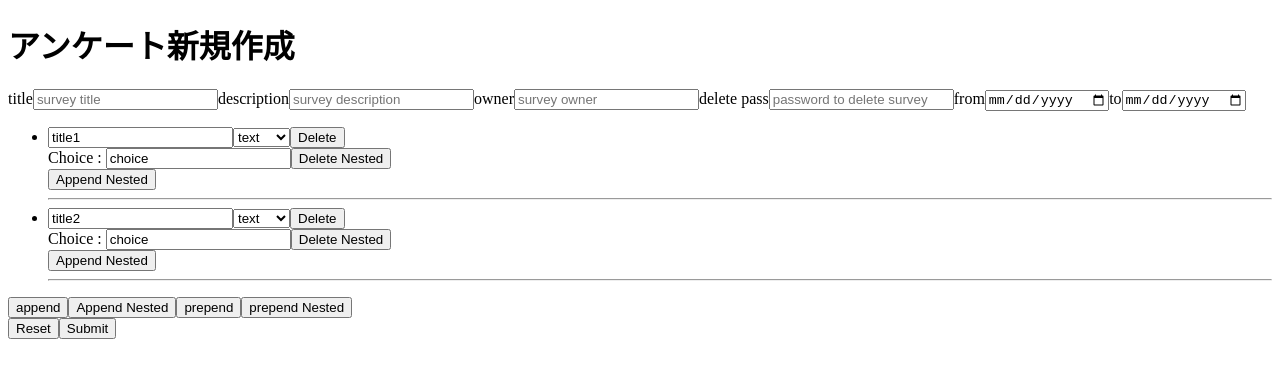
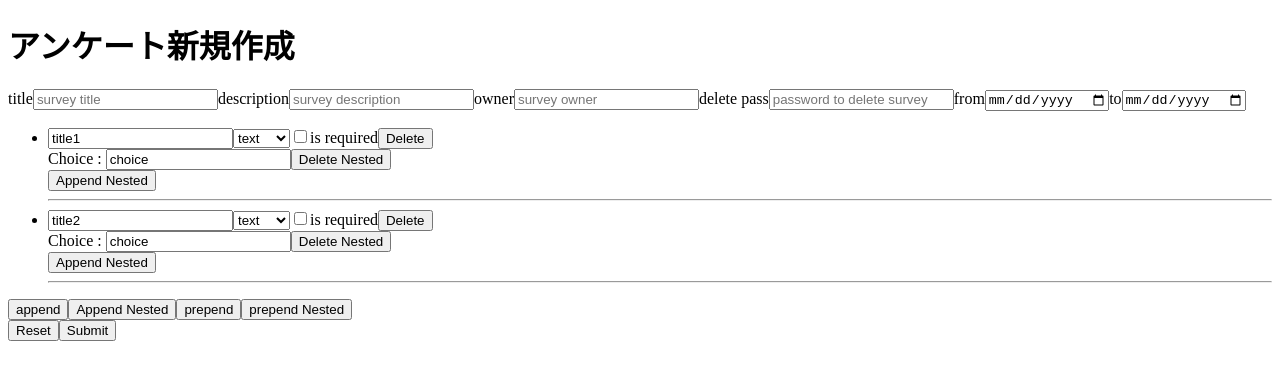
Before and after one commit to SakaiTaka23/simple-notice-frontend, a Next.js app: page /survey/create in a window 1280 px wide. Shown: the top 380 px of the page. Built offline with nearby package versions, Linux system fonts and the light colour scheme.

Commit message:
バックエンドのapiと連携して実装

```diff
--- a/components/FieldArray.tsx
+++ b/components/FieldArray.tsx
@@ -26,7 +26,13 @@ const FieldArray: React.FC = () => {
                 <option value='check'>check</option>
                 <option value='radio'>radio</option>
               </select>
-
+              <input
+                type='checkbox'
+                name={`questions[${index}].is_required`}
+                ref={register()}
+                defaultChecked={item.is_required}
+              />
+              is required
               <button type='button' onClick={() => remove(index)}>
                 Delete
               </button>
--- a/components/Questions.tsx
+++ b/components/Questions.tsx
@@ -12,13 +12,13 @@ type Prop = {
 const Questions: FC<Prop> = ({ id, questions }) => {
   const methods = useForm();
   // apiを叩いてデータ送信
-  const submitData = async (data: any) => {
+  const submitData = async (data: never) => {
     const url = `http://127.0.0.1/api/survey/${id}`;
     const response = await axios.post(url, data, { headers: { 'Content-Type': 'application/json' } });
     console.log(response);
   };
 
-  const onSubmit = (data: any) => {
+  const onSubmit = (data: never) => {
     console.log(data);
     submitData(data);
   };
--- a/pages/survey/create.tsx
+++ b/pages/survey/create.tsx
@@ -1,3 +1,4 @@
+import axios from 'axios';
 import React from 'react';
 import { FormProvider, useForm } from 'react-hook-form';
 import FieldArray from '../../components/FieldArray';
@@ -10,11 +11,13 @@ const defaultValues = {
     {
       title: 'title1',
       type: '',
+      is_required: false,
       nestedArray: [{ choice: 'choice' }],
     },
     {
       title: 'title2',
       type: '',
+      is_required: false,
       nestedArray: [{ choice: 'choice' }],
     },
   ],
@@ -22,7 +25,12 @@ const defaultValues = {
 
 const Create = () => {
   const methods = useForm({ defaultValues });
-  const onSubmit = (data: never) => console.log(JSON.stringify(data));
+  const onSubmit = async (data: never) => {
+    console.log(data);
+    const url = 'http://127.0.0.1/api/survey';
+    const response = await axios.post(url, data, { headers: { 'Content-Type': 'application/json' } });
+    console.log(response.data);
+  };
 
   return (
     <FormProvider {...methods}>
```
